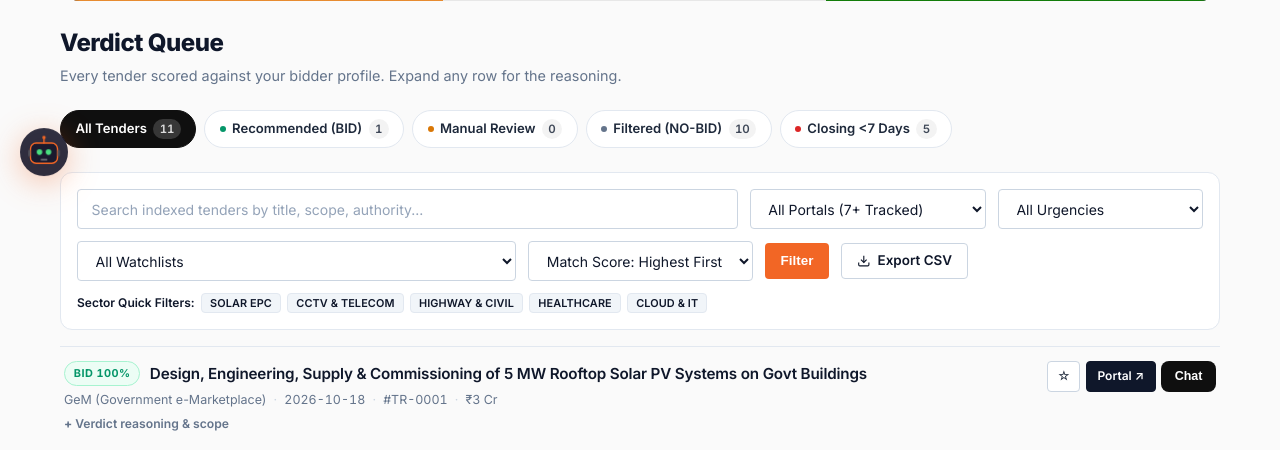
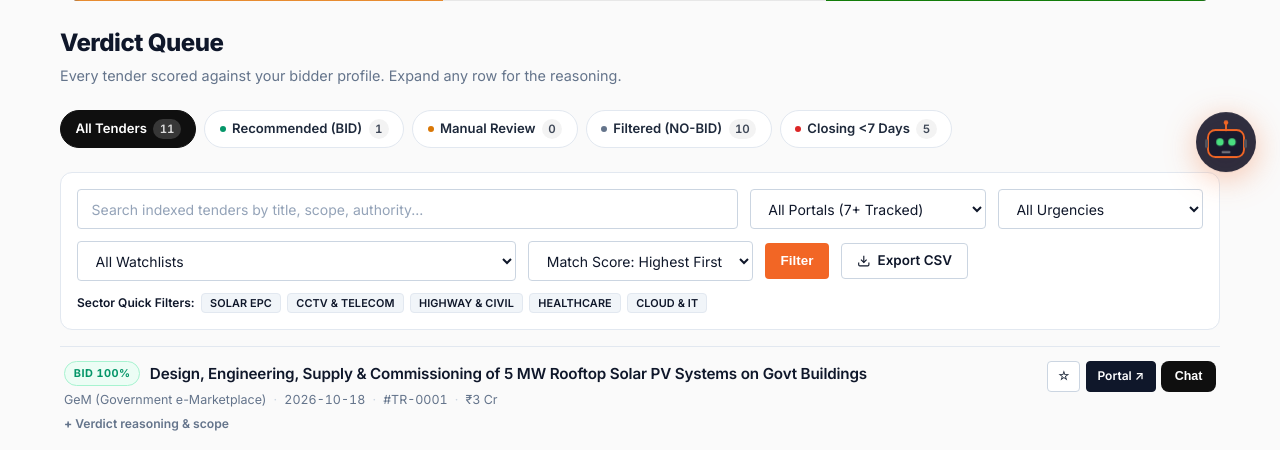
Before and after one commit to Sourabh-Kumar04/TenderRadar, a FastAPI app: page / in a window 1280 px wide. Shown: the part 596-1046 px from the top of the page. Run offline with FastAPI, Linux system fonts and the light colour scheme; data comes from the database, SQL or seed files in the repository; data that the repository does not hold is empty.

Commit message:
fix: mascot bottom-right, bigger

```diff
--- a/app/static/css/style.css
+++ b/app/static/css/style.css
@@ -2026,9 +2026,10 @@ body { background: #fafafa; }
 
 /* BidPilot Floating Mascot */
 .bidpilot-mascot {
-  position: fixed; left: 20px; bottom: 20px; z-index: 9999;
+  position: fixed; right: 24px; bottom: 24px; z-index: 9999;
   cursor: grab; transition: transform 0.2s;
 }
+.bidpilot-mascot svg { width: 60px; height: 60px; }
 .bidpilot-mascot:active { cursor: grabbing; }
 .bidpilot-mascot:hover { transform: scale(1.1); }
 .bidpilot-link { display: block; position: relative; text-decoration: none; }
@@ -2046,7 +2047,7 @@ body { background: #fafafa; }
   animation: bpBlink 4s infinite;
 }
 .bidpilot-tip {
-  position: absolute; left: 60px; top: 50%; transform: translateY(-50%);
+  position: absolute; right: 72px; top: 50%; transform: translateY(-50%);
   background: #1a1a2e; color: #fff; font-size: 0.78rem; font-weight: 600;
   padding: 0.5rem 0.9rem; border-radius: 8px; white-space: nowrap;
   opacity: 0; pointer-events: none; transition: opacity 0.2s;
```
